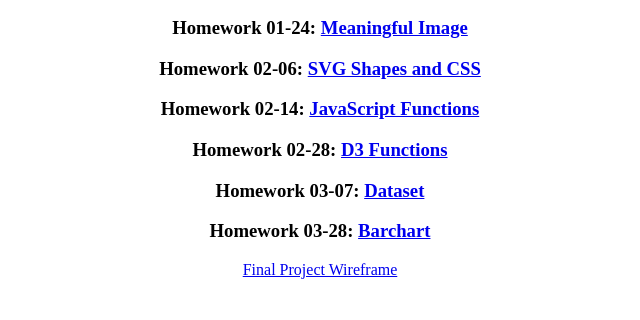
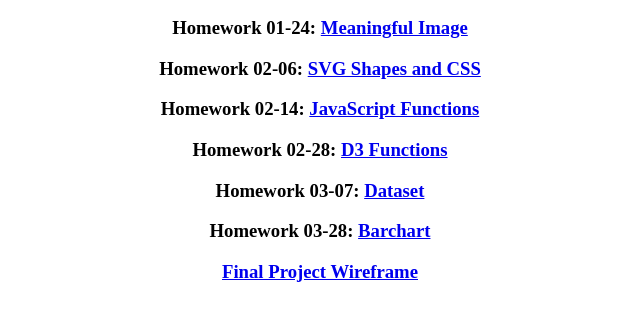
Before and after one commit to mariabonnemaison/mariabonnemaison.github.io, a plain HTML site: page index.html in a window 1280 px wide. Shown: the part 110-430 px from the top of the page, without its empty margins (320-960 px from the left). Drawn offline with Linux system fonts and the light colour scheme.

Commit message:
Wireframe

```diff
--- a/index.html
+++ b/index.html
@@ -13,9 +13,9 @@
         <h3 style= "text-align: center">Homework 03-28: <a href="./Barchart.html">Barchart</a></h3>
 
 
-        <div style= "text-align: center">
+        <h3 style= "text-align: center">
         <a  href="./cats/index.html">Final Project Wireframe</a>
-    </div>
+        </h3>
 
 
     </head>
```
